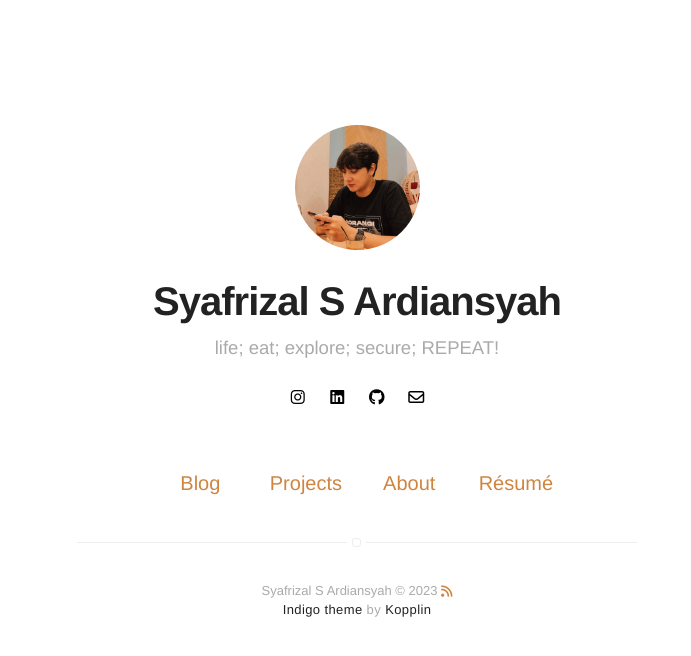
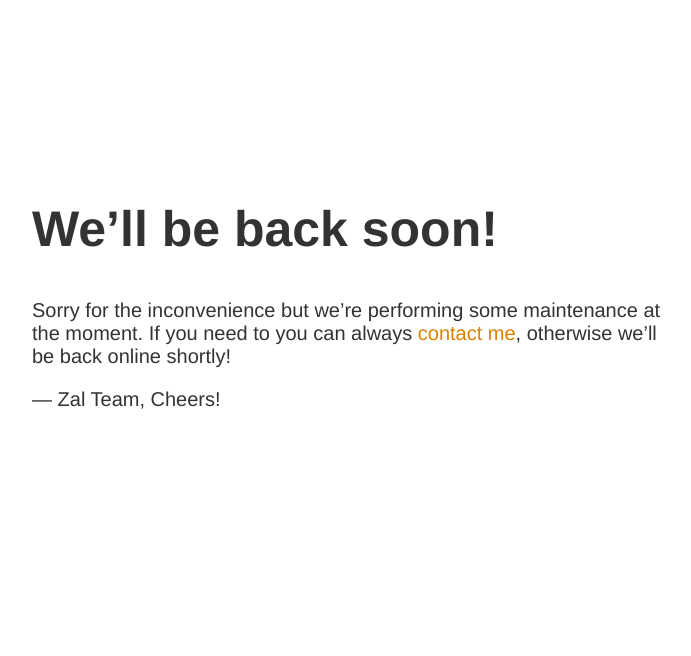
Before and after one commit to rizalex/rizalex.github.io.bak, a Jekyll site: the page index.html, which Jekyll copies as it is, in a window 1280 px wide. Shown: the top 656 px of the page, without its empty margins (283-974 px from the left). Built offline with Jekyll 4.4.1, drawn with Linux system fonts in a browser that asks for light colours; nearby versions of some CDN libraries.

Commit message:
maintenance

```diff
--- a/index.html
+++ b/index.html
@@ -1,4 +1,18 @@
----
-layout: page
-title: Home
----
+<!doctype html>
+<title>Site Maintenance</title>
+<style>
+  body { text-align: center; padding: 150px; }
+  h1 { font-size: 50px; }
+  body { font: 20px Helvetica, sans-serif; color: #333; }
+  article { display: block; text-align: left; width: 650px; margin: 0 auto; }
+  a { color: #dc8100; text-decoration: none; }
+  a:hover { color: #333; text-decoration: none; }
+</style>
+
+<article>
+    <h1>We&rsquo;ll be back soon!</h1>
+    <div>
+        <p>Sorry for the inconvenience but we&rsquo;re performing some maintenance at the moment. If you need to you can always <a href="mailto:rizal.ex99@gmail.com">contact me</a>, otherwise we&rsquo;ll be back online shortly!</p>
+        <p>&mdash; Zal Team, Cheers!</p>
+    </div>
+</article>
--- /dev/null
+++ b/indexx.html
@@ -0,0 +1,4 @@
+---
+layout: page
+title: Home
+---
```
